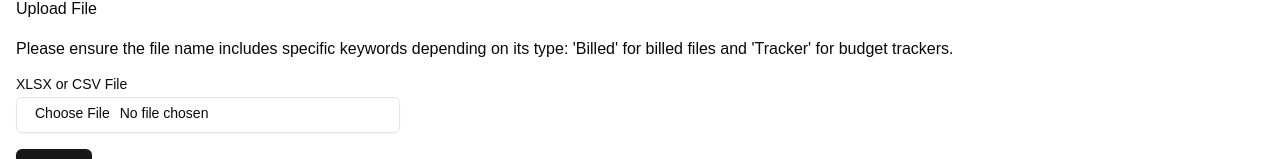
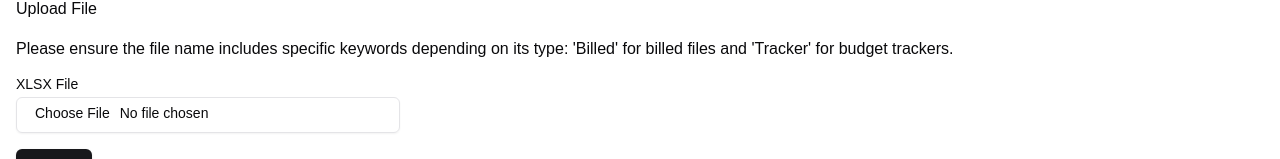
Before and after one commit to dp-IED/SystemsEngineering, a Next.js app in the folder frontend/: page /upload in a window 1280 px wide. Shown: the part 141-300 px from the top of the page. Built offline with nearby package versions, Linux system fonts and the light colour scheme.

Commit message:
Updated upload filename requirements, excel previews, filenames, upload page

```diff
--- a/frontend/src/app/upload/actions.ts
+++ b/frontend/src/app/upload/actions.ts
@@ -18,7 +18,7 @@ export async function uploadFile(formData: FormData) {
   const blobServiceClient = BlobServiceClient.fromConnectionString(AZURE_STORAGE_CONNECTION_STRING);
   const containerClient = blobServiceClient.getContainerClient("subcontractor-documents");
 
-  const blobName = `${Date.now()}-${file.name}`;
+  const blobName = file.name;
   const blockBlobClient = containerClient.getBlockBlobClient(blobName);
 
   await blockBlobClient.upload(buffer, buffer.length);
--- a/frontend/src/app/upload/page.tsx
+++ b/frontend/src/app/upload/page.tsx
@@ -47,7 +47,7 @@ export default function UploadPage() {
       <h1>Upload File</h1>
       <p>Please ensure the file name includes specific keywords depending on its type: 'Billed' for billed files and 'Tracker' for budget trackers.</p>
       <div className="grid w-full max-w-sm items-center gap-1.5">
-        <Label htmlFor="file">XLSX or CSV File</Label>
+        <Label htmlFor="file">XLSX File</Label>
         <Input id="file" type="file" onChange={handleFileChange}/>
       </div>
       <Button onClick={handleUpload}>Upload</Button>
```
